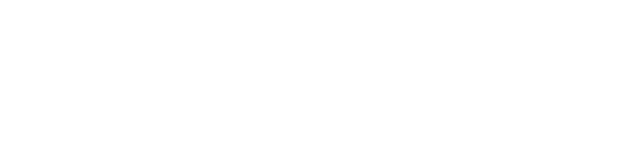
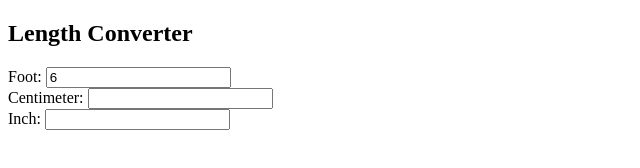
Before and after one commit to iqoll/easy-convert, a plain HTML site: page index.html in a window 1280 px wide. Shown: the whole page, without its empty margins (0-640 px from the left). Drawn offline with Linux system fonts and the light colour scheme.

Commit message:
add semantic elements

```diff
--- a/index.html
+++ b/index.html
@@ -13,6 +13,20 @@
     <link rel="stylesheet" href="style.css">
 </head>
 <body>
-    <div class="container"></div>
+    <div class="container">
+        <h2>Length Converter</h2>
+        <div class="input-wrapper">
+            <label for="ft">Foot:</label>
+            <input type="number" id="ft" value="6">
+        </div>
+        <div class="input-wrapper">
+            <label for="cm">Centimeter:</label>
+            <input type="number" id="cm">
+        </div>
+        <div class="input-wrapper">
+            <label for="in">Inch:</label>
+            <input type="number" id="in">
+        </div>
+    </div>
 </body>
 </html>
```
